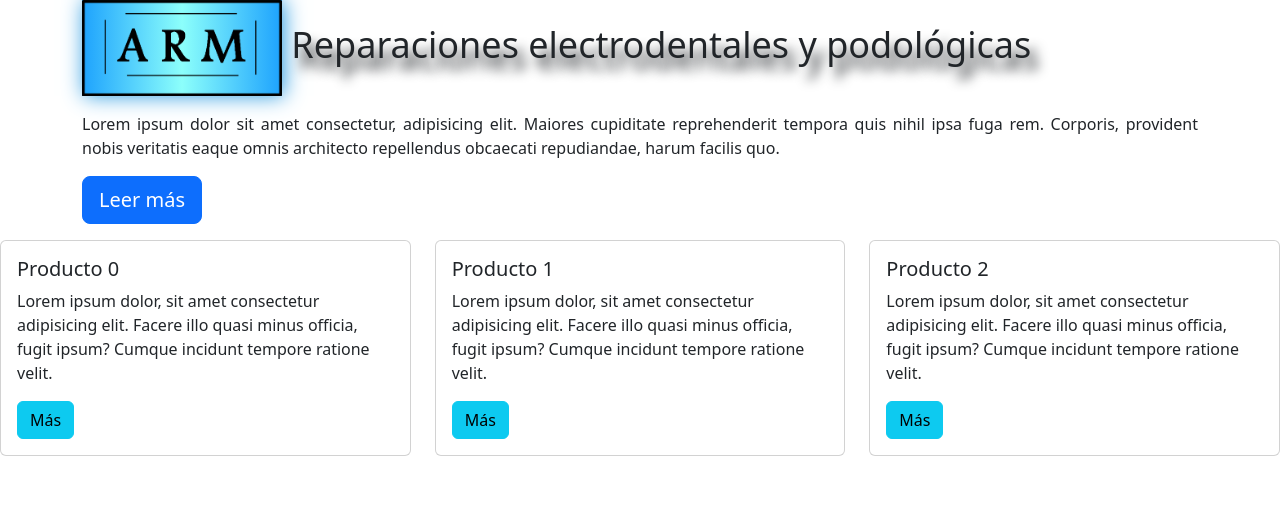
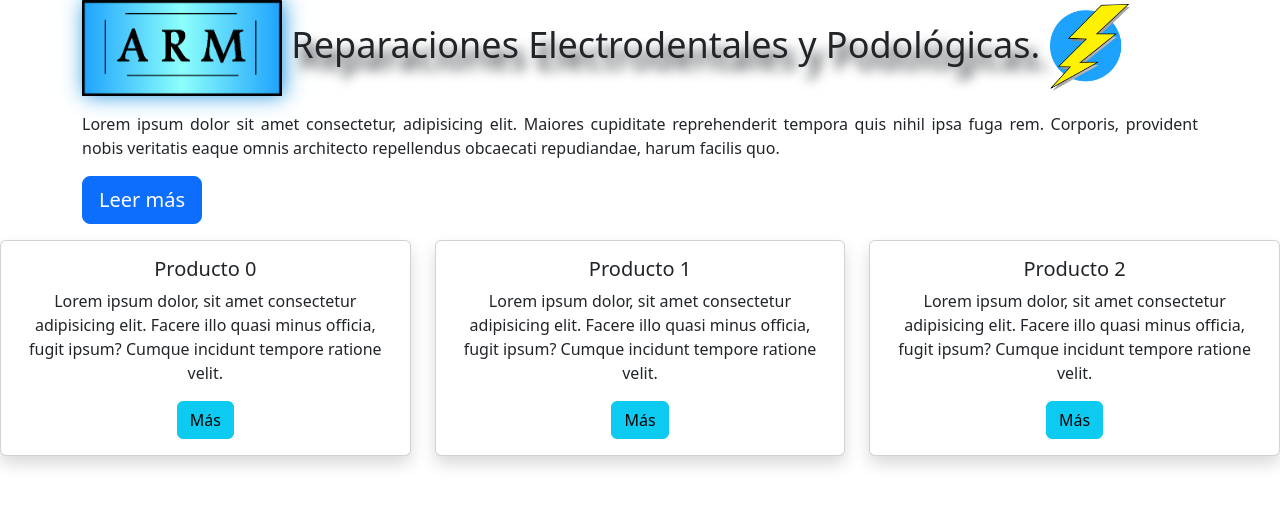
Before and after one commit to JonathanGarciaMartin/ARM, a plain HTML site: page index.html in a window 1280 px wide. Drawn offline with nearby package versions, Linux system fonts and the light colour scheme.

Commit message:
Segundo cambio

```diff
--- a/css/estilo.css
+++ b/css/estilo.css
@@ -1,3 +1,8 @@
+.container{
+    <!--background: linear-gradient(0deg, rgba(140,255,251,1) 0%, rgba(29,162,253,1) 100%);-->
+
+}
+
 .text-justify {
     text-align: justify;
 }
--- a/index.html
+++ b/index.html
@@ -12,7 +12,7 @@
 </head>
 <body>
     <div class="container">
-        <p class="titulo1"><img class="logo" src="logo ajustado.png" alt="ARM reparaciones elctrodentales" width="200"> Reparaciones electrodentales y podol&oacute;gicas</p>
+        <p class="titulo1"><img class="logo" src="logo ajustado.png" alt="ARM reparaciones elctrodentales" width="200"> Reparaciones Electrodentales y Podol&oacute;gicas. <img src="rayo.png" alt="rayo Aitor" width="80"> </p>
         <!--<h1 class="display-3">Hola Dario</h1>-->
         <p class="text-justify">
             Lorem ipsum dolor sit amet consectetur,
@@ -26,9 +26,9 @@
         </p>
     </div>
 
-    <div class="row">
+    <div class="row text-center">
         <div class="col-sm-12 col-md-6 col-lg-4 col-xl-4" >
-            <div class="card">
+            <div class="card shadow">
                 <div class="card-body">
                     <h5 class="card-title">Producto 0</h5>
                     <p class="card-text">Lorem ipsum dolor,
@@ -41,7 +41,7 @@
             </div>
         </div>
         <div class="col-sm-12 col-md-6 col-lg-4 col-xl-4" >
-            <div class="card">
+            <div class="card shadow">
                 <div class="card-body">
                     <h5 class="card-title">Producto 1</h5>
                     <p class="card-text">Lorem ipsum dolor,
@@ -54,7 +54,7 @@
             </div>
         </div>
         <div class="col-sm-12 col-md-6 col-lg-4 col-xl-4" >
-            <div class="card">
+            <div class="card shadow">
                 <div class="card-body">
                     <h5 class="card-title">Producto 2</h5>
                     <p class="card-text">Lorem ipsum dolor,
```
Also changed, not shown: rayo.png (added).
